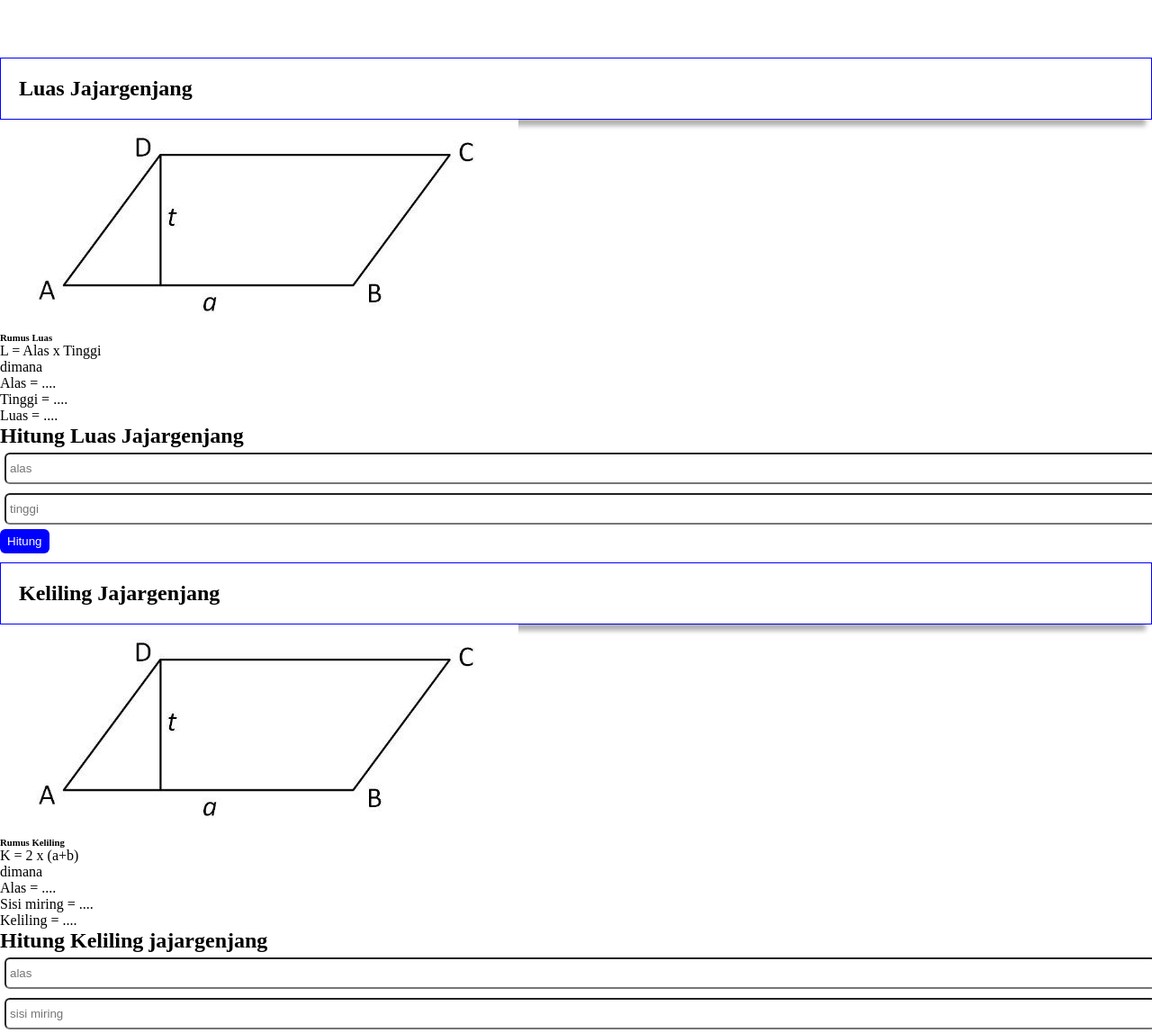
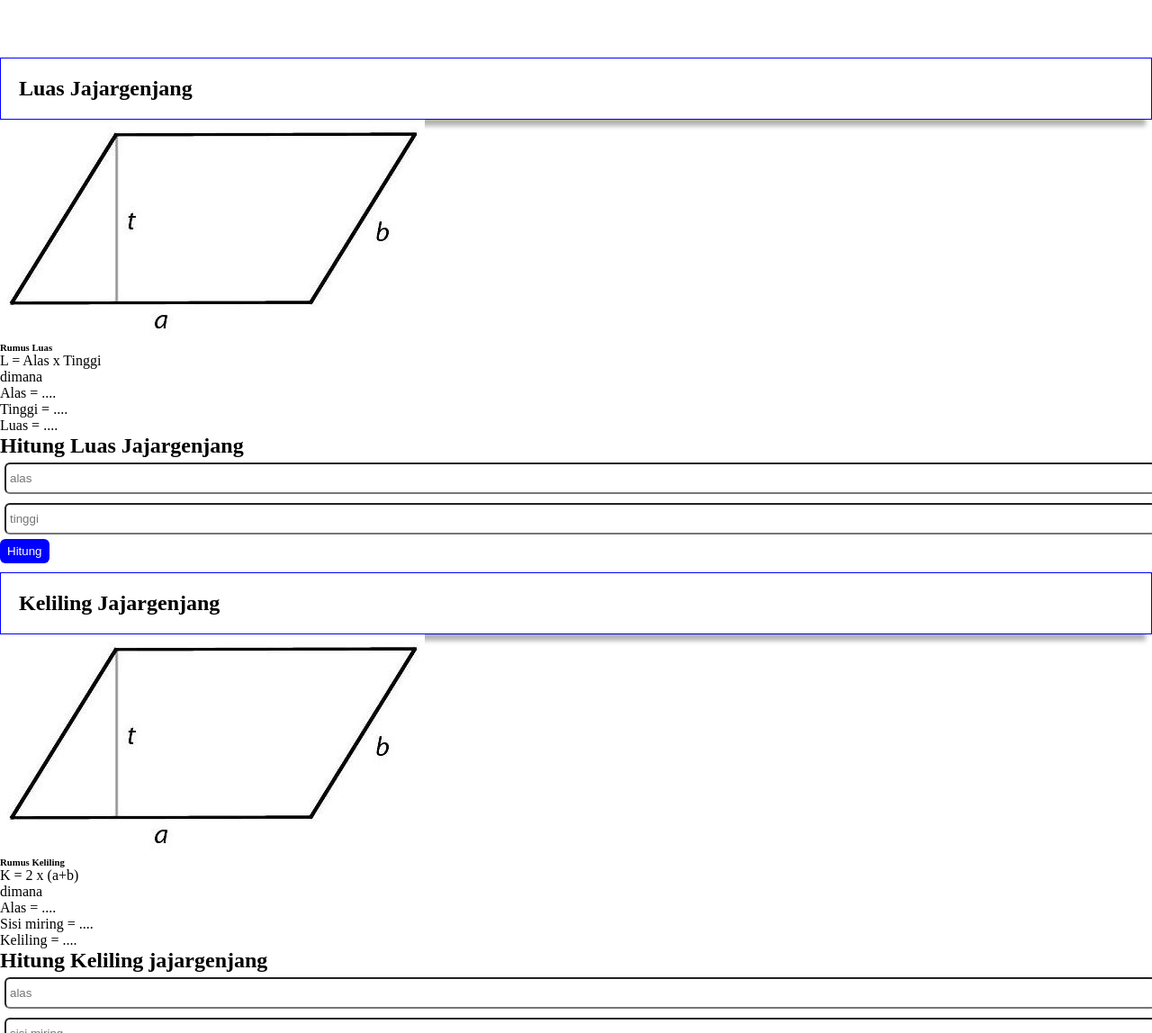
Before and after one commit to anastasyachandra/AnastasyaChandra.github.io, a plain HTML site: page Index.html in a window 1280 px wide. Shown: the part 1300-2448 px from the top of the page at 90% size. Drawn offline with Linux system fonts and the light colour scheme.

Commit message:
Update Index.html

```diff
--- a/Index.html
+++ b/Index.html
@@ -91,7 +91,7 @@
             <h2>Luas Jajargenjang</h2>
            </div>
          </div>
-        <img src="Assets/Parallelogram.jpeg" alt="">
+        <img src="Assets/jajar-genjang.jpg" alt="">
         <div>
             <h6>Rumus Luas</h6>
             <p>L = Alas x Tinggi</p>
@@ -119,7 +119,7 @@
             <h2>Keliling Jajargenjang</h2>
            </div>
          </div>
-        <img src="Assets/Parallelogram.jpeg" alt="">
+        <img src="Assets/jajar-genjang.jpg" alt="">
         <div>
             <h6>Rumus Keliling</h6>
             <p>K = 2 x (a+b)</p>
```
